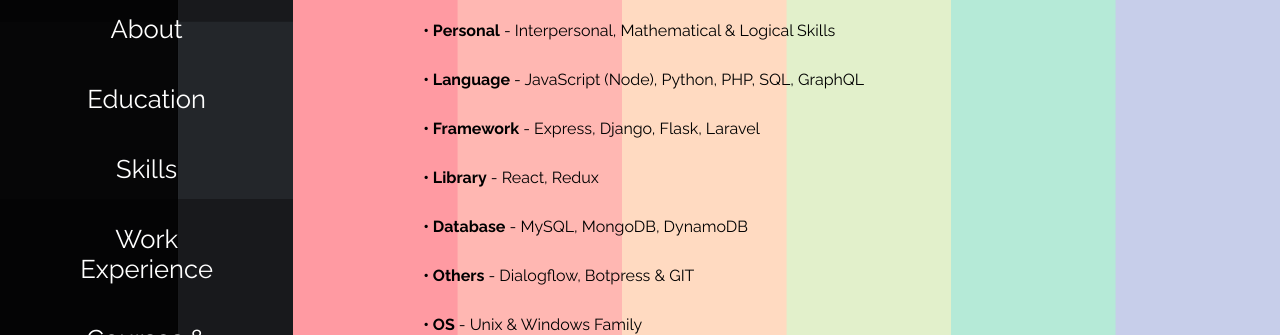
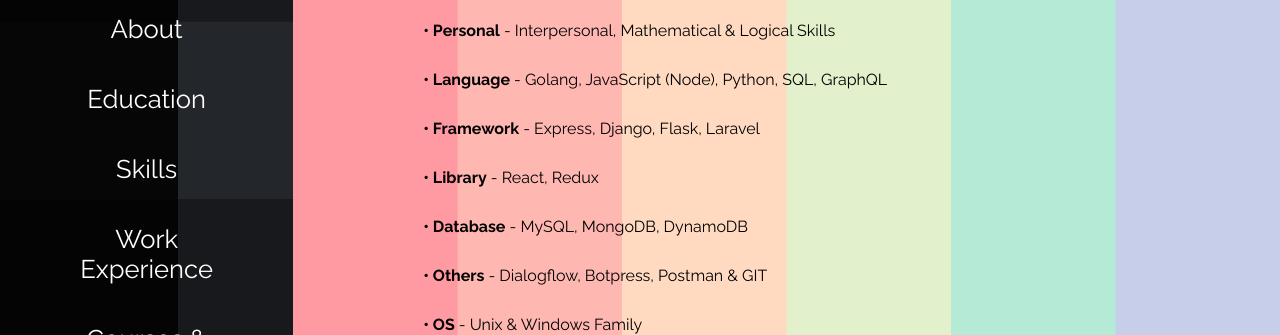
Before and after one commit to pushkaragnihotri/Portfolio, a React (Create React App) app: page /skills in a window 1280 px wide. Shown: the part 156-491 px from the top of the page. Built offline with nearby package versions, Linux system fonts and the light colour scheme.

Commit message:
add golang skill and course

```diff
--- a/src/contents/Courses.js
+++ b/src/contents/Courses.js
@@ -25,6 +25,7 @@
 					from="June 2020"
 					to="NA"
 				/>
+				<Widecard title="Go The Complete Developer's Guide (Golang)" where="Udemy" from="November 2020" to="NA" />
 			</div>
 		)
 	}
--- a/src/contents/Skills.js
+++ b/src/contents/Skills.js
@@ -7,11 +7,11 @@
 		this.state = {
 			mySkills: {
 				Personal: 'Interpersonal, Mathematical & Logical Skills',
-				Language: 'JavaScript (Node), Python, PHP, SQL, GraphQL',
+				Language: 'Golang, JavaScript (Node), Python, SQL, GraphQL',
 				Framework: 'Express, Django, Flask, Laravel',
 				Library: 'React, Redux',
 				Database: 'MySQL, MongoDB, DynamoDB',
-				Others: 'Dialogflow, Botpress & GIT',
+				Others: 'Dialogflow, Botpress, Postman & GIT',
 				OS: 'Unix & Windows Family',
 			},
 		}
```
